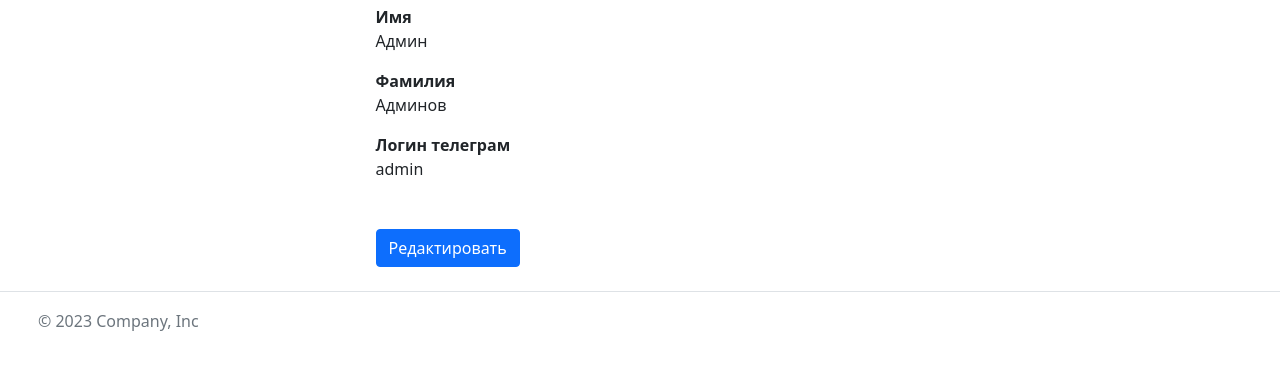
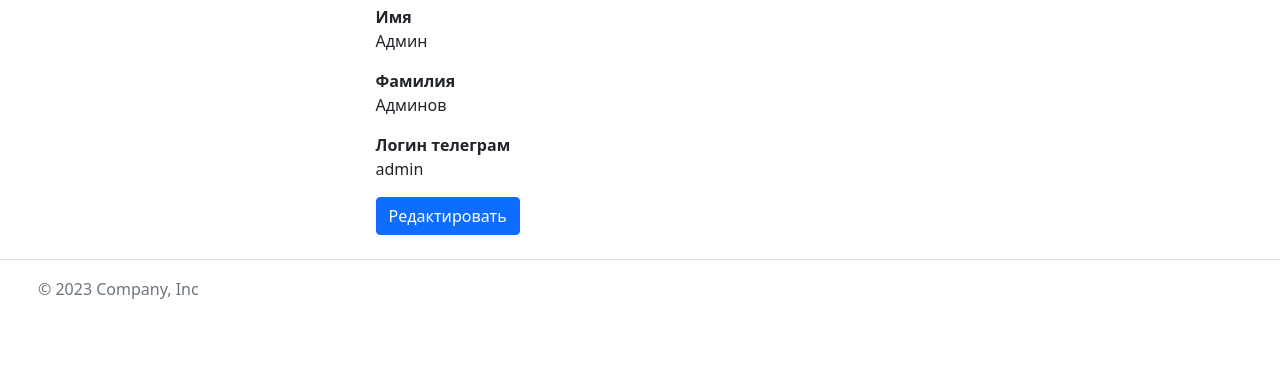
Before and after one commit to bozya02/event_planner, a Django app: page /profile/ in a window 1280 px wide. Shown: the part 180-550 px from the top of the page. Run offline with Django 4.2, Linux system fonts and the light colour scheme; a user stored in the database is signed in; data comes from the database, SQL or seed files in the repository; parts of the project's set-up code (start-up, migrations or seed data) failed here and were passed over; some libraries are stand-ins or nearby versions.

Commit message:
fix profile

```diff
--- a/templates/profile.html
+++ b/templates/profile.html
@@ -65,8 +65,7 @@
             <p>{{ user.username }}</p>
         </div>
         {% if not is_director %}
-            <div class="mt-5">
-                <!-- блоки кода, доступные только для редактирования -->
+            <div class="mt-2">
                 <a href="{% url 'edit_profile' %}" class="btn btn-primary">Редактировать</a>
             </div>
         {% endif %}
```
